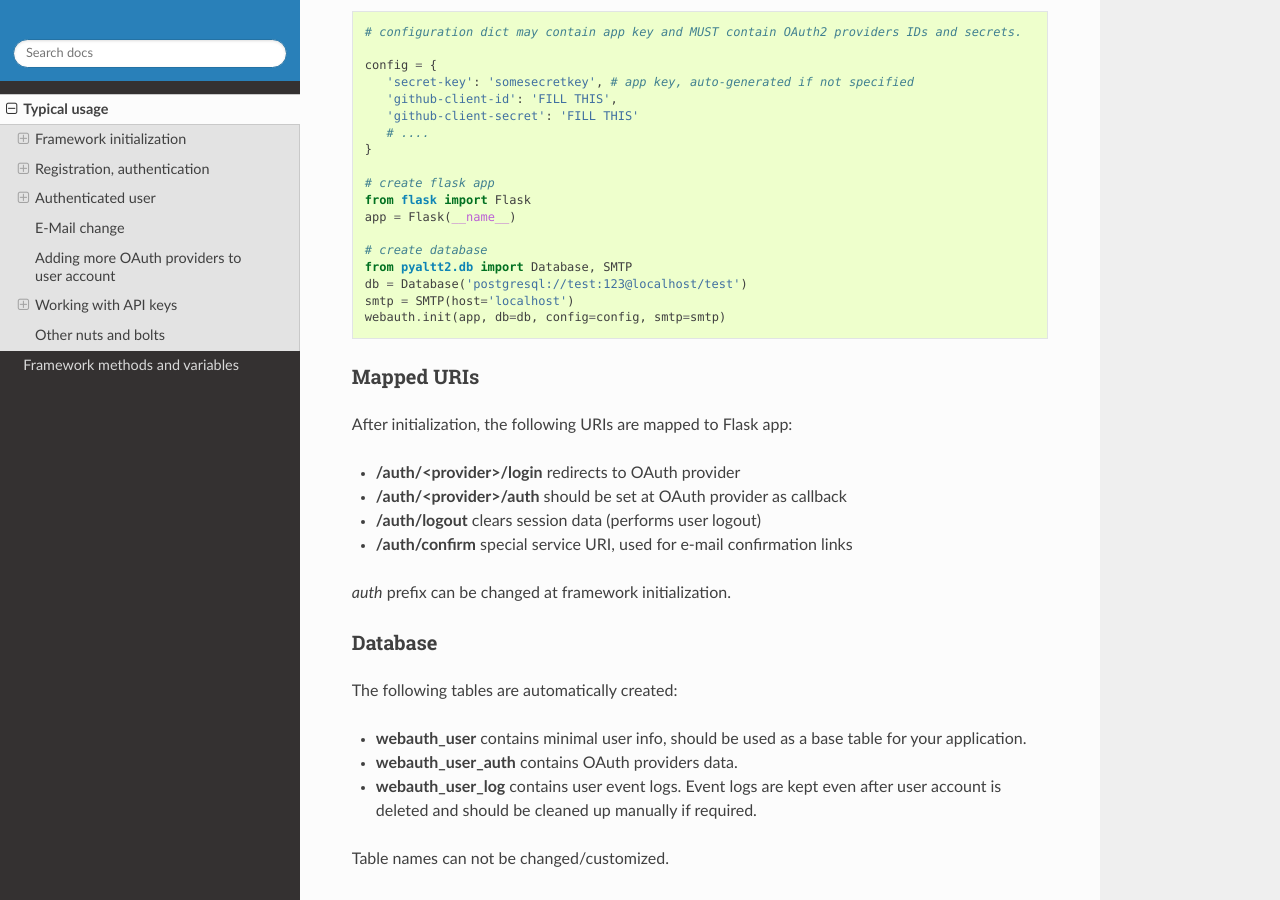
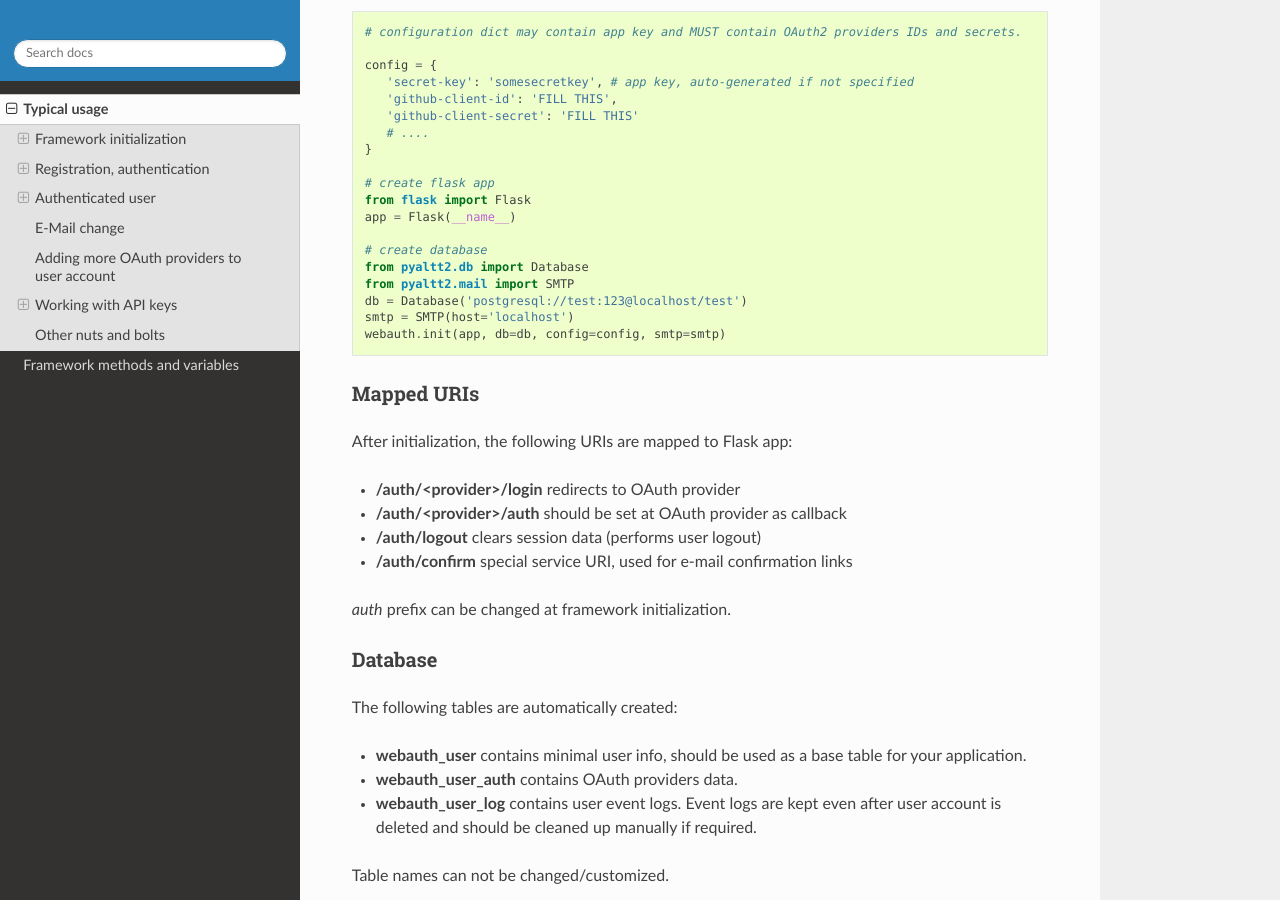
Before and after one commit to alttch/webauth, a Sphinx documentation site: the page built from doc/usage.rst, in a window 1280 px wide and 900 px high, scrolled down 351 px. Built offline with Sphinx 7.4.7 and the Read the Docs theme 2.0.0, drawn with Linux system fonts in a browser that asks for light colours.

Commit message:
usage.rst

```diff
--- a/doc/usage.rst
+++ b/doc/usage.rst
@@ -28,7 +28,8 @@ Code example
    app = Flask(__name__)
 
    # create database
-   from pyaltt2.db import Database, SMTP
+   from pyaltt2.db import Database
+   from pyaltt2.mail import SMTP
    db = Database('postgresql://test:123@localhost/test')
    smtp = SMTP(host='localhost')
    webauth.init(app, db=db, config=config, smtp=smtp)
```
